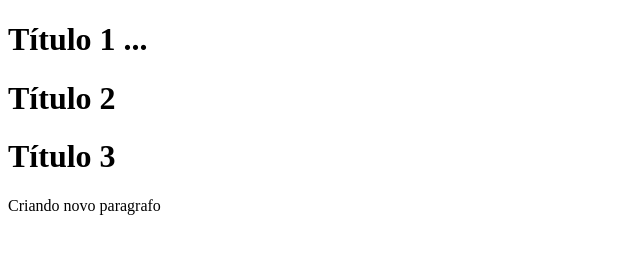
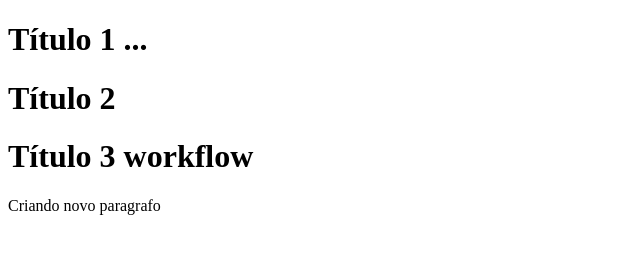
Before and after one commit to leandromedella/trainning, a plain HTML site: page index.html in a window 1280 px wide. Shown: the whole page, without its empty margins (0-640 px from the left). Drawn offline with Linux system fonts and the light colour scheme.

Commit message:
update title 3

```diff
--- a/index.html
+++ b/index.html
@@ -9,7 +9,7 @@
 <body>
   <h1>Título 1 ...</h1>
   <h1>Título 2</h1>
-  <h1>Título 3</h1>
+  <h1>Título 3 workflow </h1>
   <p> Criando novo paragrafo</p>
 
 </body>
```
